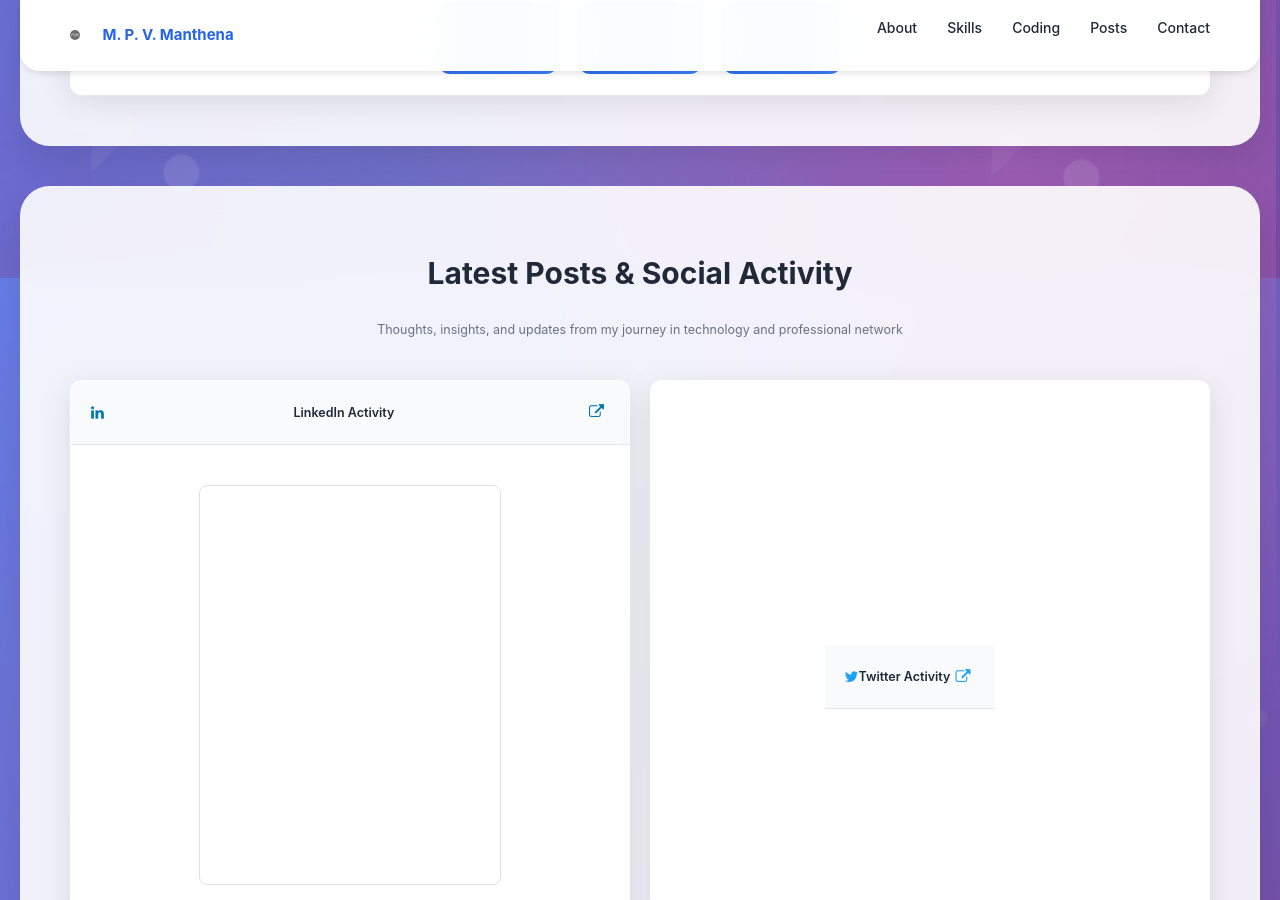
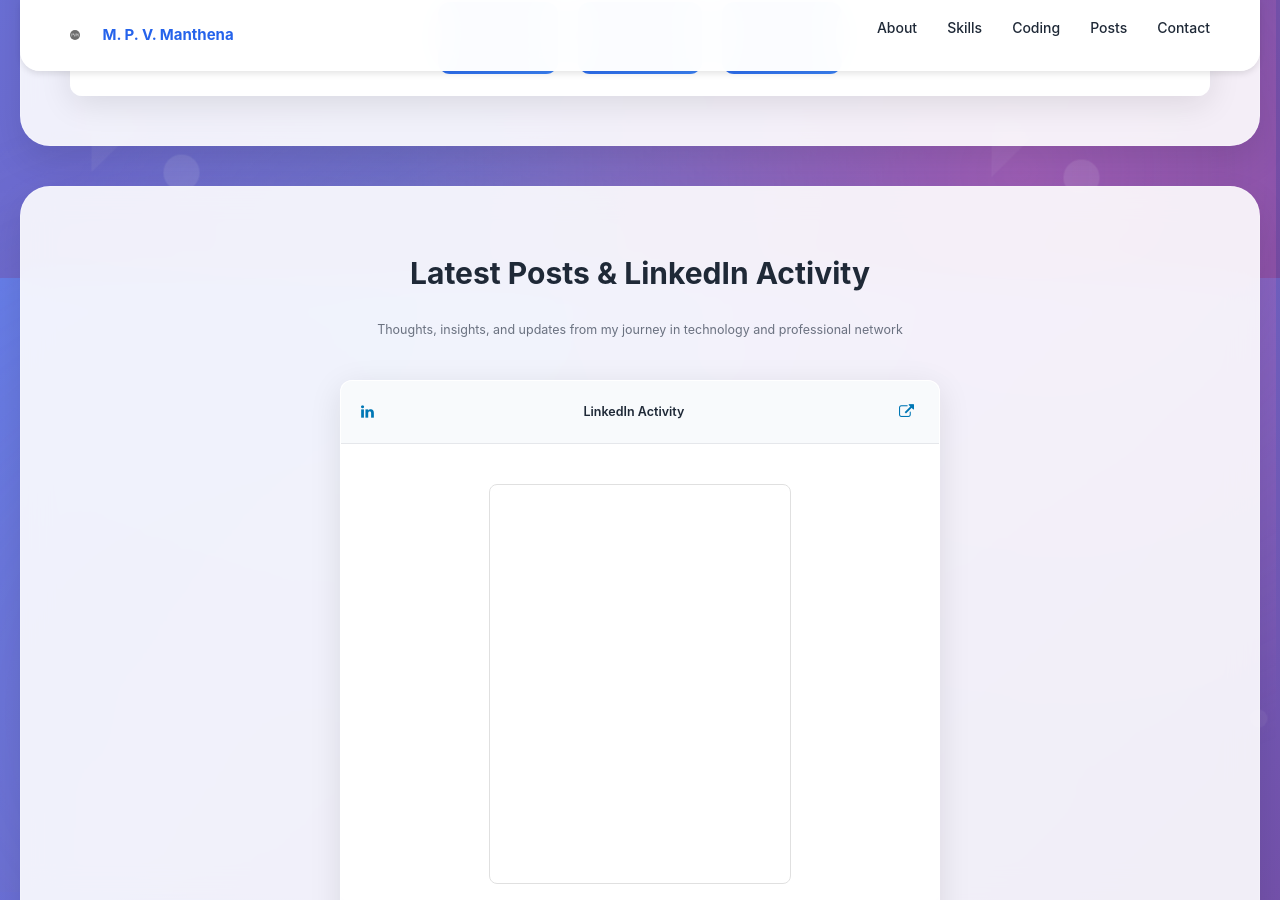
Before and after one commit to prashanthvarma/prashanthvarma.github.io, a Jekyll site: the page built from index.html, in a window 1280 px wide and 900 px high, scrolled down 3322 px. Built offline with Jekyll 4.4.1, drawn with Linux system fonts in a browser that asks for light colours; some web fonts are replaced.

Commit message:
Remove Twitter embeddings, keep only LinkedIn activity and blog posts

```diff
--- a/_includes/life.html
+++ b/_includes/life.html
@@ -1,12 +1,11 @@
 <!-- Posts & Social Activity Section -->
 <section id="posts" class="section" style="background: rgba(255, 255, 255, 0.9); backdrop-filter: blur(15px); border-radius: 30px; margin: 40px 20px; box-shadow: 0 15px 35px rgba(0, 0, 0, 0.1); border: 1px solid rgba(255, 255, 255, 0.2);">
     <div class="container">
-        <h2 class="section-title">Latest Posts & Social Activity</h2>
+        <h2 class="section-title">Latest Posts & LinkedIn Activity</h2>
         <p class="section-subtitle">Thoughts, insights, and updates from my journey in technology and professional network</p>
 
-        <!-- Social Activity Grid -->
-        <div class="social-activity-grid">
-            <!-- LinkedIn Activity -->
+        <!-- LinkedIn Activity -->
+        <div class="linkedin-activity-container">
             <div class="social-card linkedin-card">
                 <div class="social-header">
                     <i class="fa fa-linkedin" aria-hidden="true"></i>
@@ -31,30 +30,6 @@
                         <p style="margin-top: 10px; color: #666; font-size: 14px;">
                             <a href="https://www.linkedin.com/feed/update/urn:li:share:7364335388775075844/" target="_blank">View original post on LinkedIn</a>
                         </p>
-                    </div>
-                </div>
-            </div>
-
-            <!-- Twitter Activity -->
-            <div class="social-card twitter-card">
-                <div class="social-header">
-                    <i class="fa fa-twitter" aria-hidden="true"></i>
-                    <h3>Twitter Activity</h3>
-                    <a href="https://twitter.com/prashanthvarma" target="_blank" rel="noopener noreferrer" class="profile-link" aria-label="Visit Twitter profile">
-                        <i class="fa fa-external-link" aria-hidden="true"></i>
-                    </a>
-                </div>
-
-                <!-- Twitter Timeline -->
-                <div class="social-content">
-                    <div class="twitter-timeline-container">
-                        <a class="twitter-timeline"
-                           data-height="400"
-                           data-theme="light"
-                           data-chrome="noheader nofooter noborders transparent"
-                           href="https://twitter.com/prashanthvarma">
-                        </a>
-                        <script async src="https://platform.twitter.com/widgets.js" charset="utf-8"></script>
                     </div>
                 </div>
             </div>
--- a/css/modern.css
+++ b/css/modern.css
@@ -833,11 +833,10 @@ body::after {
   }
 }
 
-/* Social Activity Grid */
-.social-activity-grid {
-  display: grid;
-  grid-template-columns: repeat(auto-fit, minmax(450px, 1fr));
-  gap: 2rem;
+/* LinkedIn Activity Container */
+.linkedin-activity-container {
+  display: flex;
+  justify-content: center;
   margin: 3rem 0;
 }
 
@@ -849,6 +848,8 @@ body::after {
   border: 1px solid rgba(255, 255, 255, 0.2);
   transition: var(--transition);
   overflow: hidden;
+  max-width: 600px;
+  width: 100%;
 }
 
 .social-card:hover {
@@ -858,10 +859,6 @@ body::after {
 
 .linkedin-card:hover {
   border-color: rgba(0, 119, 181, 0.3);
-}
-
-.twitter-card:hover {
-  border-color: rgba(29, 161, 242, 0.3);
 }
 
 .social-header {
@@ -891,21 +888,9 @@ body::after {
   color: #0077b5;
 }
 
-.twitter-card .social-header i {
-  color: #1da1f2;
-}
-
 .social-content {
   padding: 2rem;
   min-height: 450px;
-  display: flex;
-  align-items: center;
-  justify-content: center;
-}
-
-.twitter-timeline-container {
-  width: 100%;
-  height: 100%;
   display: flex;
   align-items: center;
   justify-content: center;
@@ -933,11 +918,14 @@ body::after {
   margin-bottom: 3rem;
 }
 
-/* Responsive Social Activity Grid */
+/* Responsive LinkedIn Activity */
 @media (max-width: 768px) {
-  .social-activity-grid {
-    grid-template-columns: 1fr;
-    gap: 1.5rem;
+  .linkedin-activity-container {
+    margin: 2rem 0;
+  }
+
+  .social-card {
+    max-width: 100%;
   }
 
   .social-content {
```
Also changed, not shown: _includes/twitter.html (deleted, +0 -42 lines).
